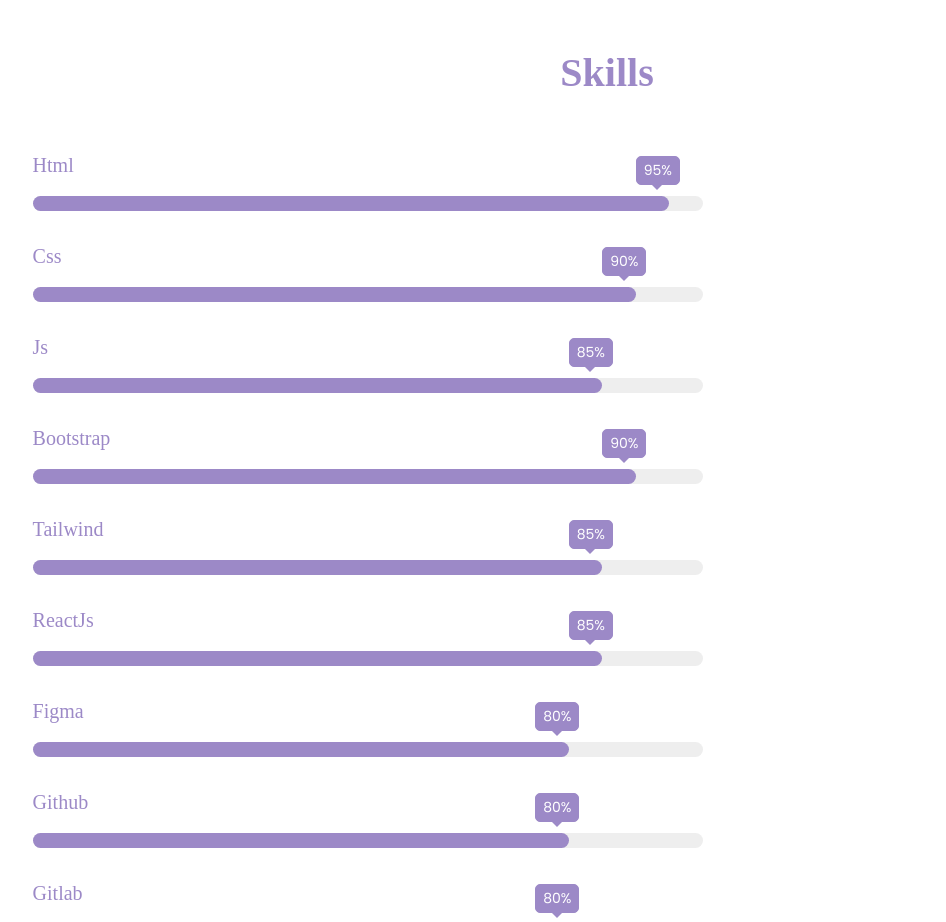
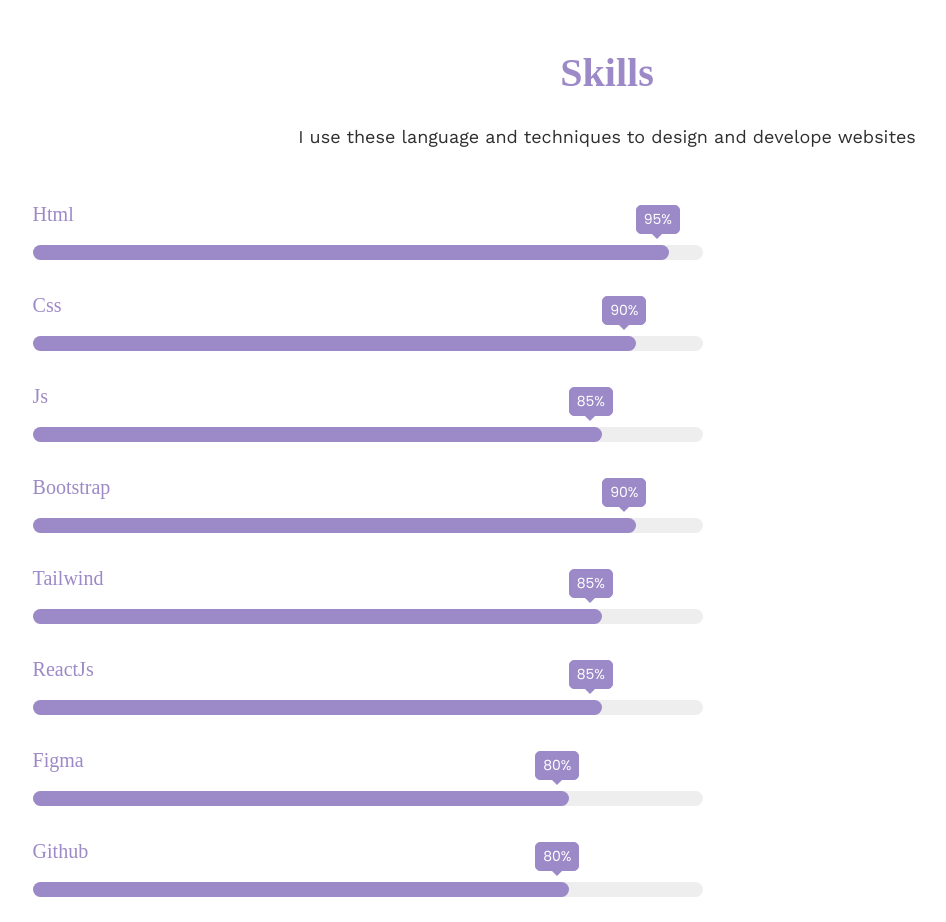
Before and after one commit to ssebag/Portfolio_Front, a React (Vite) app: page / in a window 1280 px wide. Shown: the part 1480-2402 px from the top of the page, without its empty margins (33-979 px from the left). Built offline with nearby package versions, Linux system fonts and the light colour scheme; a web font is replaced by a local one.

Commit message:
add skills description

```diff
--- a/src/Component/Achievements/Achievements.css
+++ b/src/Component/Achievements/Achievements.css
@@ -15,4 +15,7 @@
     .achievements .swiper{
         width: 300px;
     }
+    .achievements .card-text{
+        font-size: 12px;
+    }
 }
--- a/src/Component/Skills/Skills.jsx
+++ b/src/Component/Skills/Skills.jsx
@@ -9,7 +9,7 @@
   const { t } = useContext(LangContext);
   return (
     <div className="containerSection skills" id="skills">
-       <Title title={t("navbar.Skills")} />
+       <Title title={t("navbar.Skills")} description={t("skillsDescription")}/>
        <div className="cards flex-col">
 
            {
--- a/src/locales/ar/global.json
+++ b/src/locales/ar/global.json
@@ -48,6 +48,7 @@
          "description": "الوصف:",
          "date": "التاريخ:",
          "skills": "المهارات:",
+         "skillsDescription":"استخدمت هذه اللغات والتقنيات لتصميم ونطوير المواقع",
          "light_mode": "الوضع النهاري",
          "dark_mode": "الوضع الليلي"
     }
--- a/src/locales/en/global.json
+++ b/src/locales/en/global.json
@@ -47,6 +47,7 @@
      "description": "Description:",
      "date": "Date:",
      "skills": "Skills:",
+     "skillsDescription":"I use these language and techniques to design and develope websites",
      "light_mode": "Light Mode",
      "dark_mode": "Dark Mode"
     }
```
